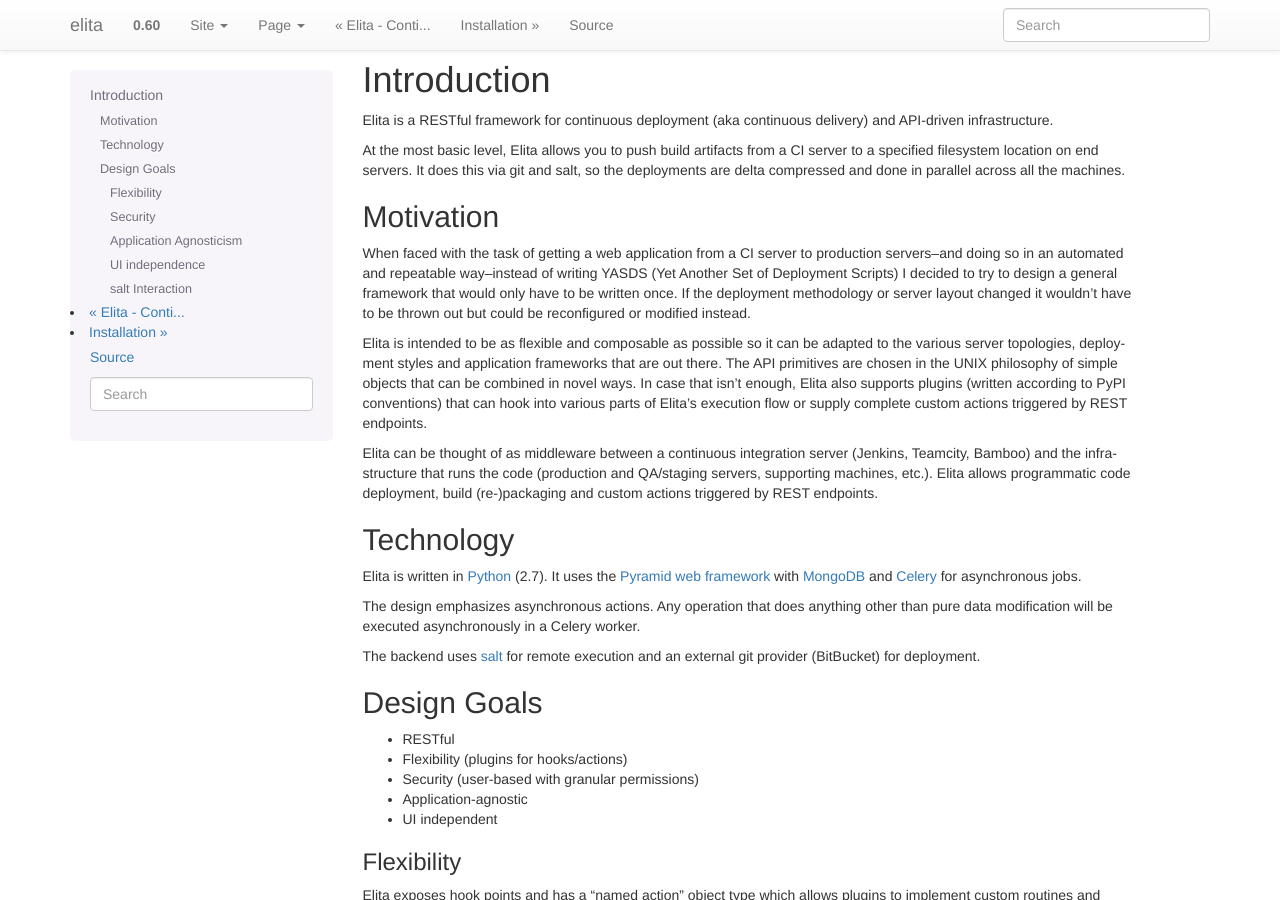
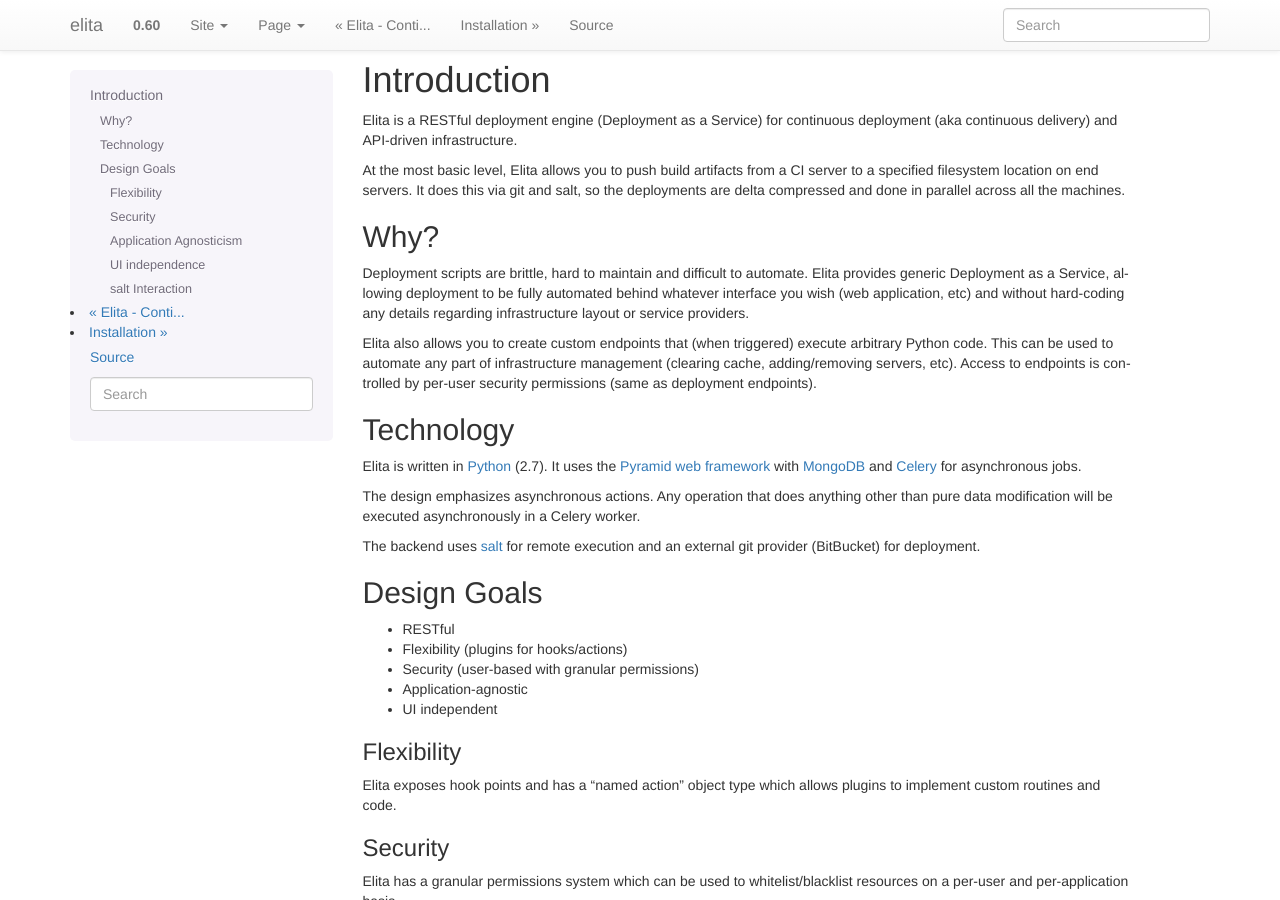
Before and after one commit to bkeroack/elita, a Sphinx documentation site: the page built from doc/intro.rst, in a window 1280 px wide and 900 px high. Built offline with Sphinx 7.4.7, drawn with Linux system fonts in a browser that asks for light colours.

Commit message:
doc copyedit

```diff
--- a/README.rst
+++ b/README.rst
@@ -1,7 +1,7 @@
 Elita
 =====
 
-Elita is an engine/framework for continuous deployment and API-driven infrastructure utilizing git
+Elita is an engine/framework for continuous deployment (Deployment as a Service) and API-driven infrastructure utilizing git
 and salt. Elita maps build packages to filesystem locations on an arbitrary number of remote servers and allows deployment
 (and more) via RESTful HTTP calls.
 
--- a/doc/intro.rst
+++ b/doc/intro.rst
@@ -2,31 +2,24 @@
 Introduction
 ============
 
-Elita is a RESTful framework for continuous deployment (aka continuous delivery) and API-driven infrastructure.
+Elita is a RESTful deployment engine (Deployment as a Service) for continuous deployment (aka continuous delivery) and
+API-driven infrastructure.
 
 At the most basic level, Elita allows you to push build artifacts from a CI server to a specified filesystem location
 on end servers. It does this via git and salt, so the deployments are delta compressed and done in parallel across all
 the machines.
 
-Motivation
-----------
 
-When faced with the task of getting a web application from a CI server to production servers--and doing so in an
-automated and repeatable way--instead of writing YASDS (Yet Another Set of Deployment Scripts) I decided to try to
-design a general framework that would only have to be written once. If the deployment methodology or server
-layout changed it wouldn't have to be thrown out but could be reconfigured or modified instead.
+Why?
+----
 
-Elita is intended to be as flexible and composable as possible so it can be adapted to the various server topologies,
-deployment styles and application frameworks that are out there. The API primitives are chosen in the UNIX philosophy of
-simple objects that can be combined in novel ways. In case that isn't enough, Elita also supports plugins
-(written according to PyPI conventions) that can hook into various parts of Elita's execution flow or supply complete
-custom actions triggered by REST endpoints.
+Deployment scripts are brittle, hard to maintain and difficult to automate. Elita provides generic Deployment as a
+Service, allowing deployment to be fully automated behind whatever interface you wish (web application, etc) and without
+hard-coding any details regarding infrastructure layout or service providers.
 
-Elita can be thought of as
-middleware between a continuous integration server (Jenkins, Teamcity, Bamboo) and the infrastructure that
-runs the code (production and QA/staging servers, supporting machines, etc.). Elita allows programmatic code
-deployment, build (re-)packaging and custom actions triggered by REST endpoints.
-
+Elita also allows you to create custom endpoints that (when triggered) execute arbitrary Python code. This can be used
+to automate any part of infrastructure management (clearing cache, adding/removing servers, etc). Access to endpoints
+is controlled by per-user security permissions (same as deployment endpoints).
 
 Technology
 ----------
```
